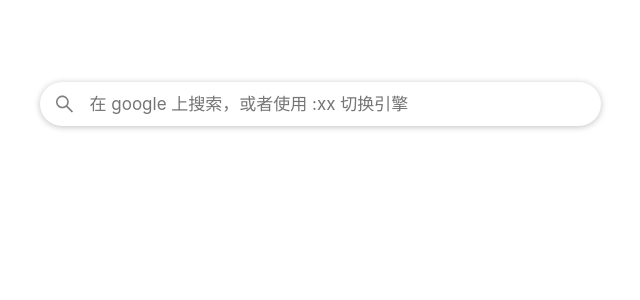
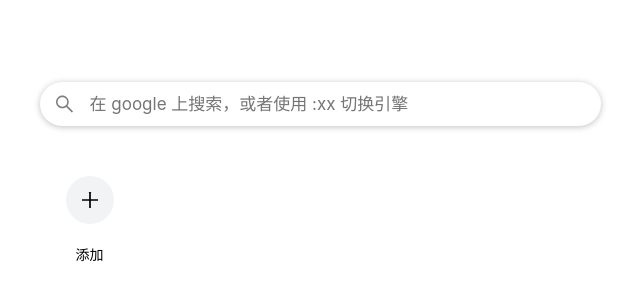
Before and after one commit to fa3eng/hasa-nav, a React app: page / in a window 1280 px wide. Shown: the part 198-498 px from the top of the page, without its empty margins (320-960 px from the left). Built offline with nearby package versions, Linux system fonts and the light colour scheme.

Commit message:
完成MoreSite组件的功能(增删)与样式

```diff
--- a/src/App.tsx
+++ b/src/App.tsx
@@ -1,10 +1,12 @@
 import React from 'react';
 import styled from 'styled-components';
 import Search from './components/Search';
+import MoreSite from './components/MoreSite/MoreSite';
 
 const Layout = styled.div`
   display: flex;
-  justify-content: center;
+  flex-flow: column;
+  align-items: center;
   padding-top: 280px;
   /* border: 1px solid red; */
 `;
@@ -13,6 +15,7 @@
   return (
     <Layout>
       <Search/>
+      <MoreSite/>
     </Layout>
   )
 };
--- /dev/null
+++ b/src/components/MoreSite/AddSite.tsx
@@ -0,0 +1,58 @@
+import { PlusOutlined } from '@ant-design/icons';
+import React from 'react';
+import styled from 'styled-components';
+
+const SiteWrapper = styled.a`
+  display: flex;
+  flex-flow: column;
+  align-items:center;
+  width: 112px;
+  height: 112px;
+  margin-bottom: 10px;
+  padding: 10px 0 3px 0;
+  color: black;
+  border-radius: 7px;
+  &:hover{
+    background-color: #e8e8e9;
+    color: black;
+  };
+`;
+
+const LogoWrapper = styled.div`
+  position: relative;
+  width: 48px;
+  height: 48px;
+  border-radius: 50%;
+  background-color: #f1f3f4;
+  overflow: hidden;
+
+  &>span{
+    position: absolute;
+    top: 50%;
+    left: 50%;
+    transform: translate(-50%, -50%);
+    font-size: 20px;
+  }
+`;
+
+const Title = styled.div`
+  margin-top: 20px;
+`;
+
+
+interface Props {
+  onClick (): void,
+};
+
+const AddSite:React.FC<Props> = (props) => {
+  return (
+    <SiteWrapper {...props}>
+      <LogoWrapper>
+        <PlusOutlined />
+      </LogoWrapper>
+      <Title>添加</Title>
+    </SiteWrapper>
+  );
+}
+
+export default AddSite;
--- /dev/null
+++ b/src/components/MoreSite/MoreSite.tsx
@@ -0,0 +1,71 @@
+import React, { useState } from 'react';
+import styled from 'styled-components'
+import Site from './Site'
+import AddSite from './AddSite'
+
+const MoreSiteWrapper = styled.main`
+  display: flex;
+  flex-wrap: wrap;
+  width: 573px;
+  margin-top: 40px;
+`
+
+const MoreSite:React.FC = () => {
+
+  // 持久化处理
+  const localStorage = window.localStorage;
+  if(!localStorage.getItem('siteList')){
+    localStorage.setItem('siteList', JSON.stringify(
+      [
+        {
+          name: '',
+          url: ''
+        }
+      ]
+    ));
+  }
+  const [siteList, setSiteList] = useState(localStorage.getItem('siteList'));
+
+  // 添加元素 感觉有点丑? 未来可能会重构把它放进组件里面, 外面就留一个简单的函数调用就行
+  const handleClick = () => {
+    const name = window.prompt('name');
+    const url =  window.prompt('url');
+    if((name?.trim() !== '' || url?.trim() !== '') && (name !== null || url !== null)){
+      // 修改本地数据
+      const currentSiteList = JSON.parse(localStorage.getItem('siteList') as string);
+      currentSiteList.push({name, url});
+      localStorage.setItem('siteList', JSON.stringify(currentSiteList));
+      // 修改组件状态, 更新页面
+      setSiteList(localStorage.getItem('siteList'));
+    } else {
+      alert('输入错误, 请重试');
+    }
+  };
+
+  // 响应删除元素
+  const responseRemove = () => {
+    setSiteList(localStorage.getItem('siteList'));
+  }
+
+  interface SiteList {
+    name: string;
+    url: string;
+  };
+
+  return (
+    <MoreSiteWrapper>
+      {
+        (JSON.parse(localStorage.getItem('siteList') as string) as Array<SiteList>).map((item)=> {
+          if(item.url !== ''){
+            return <Site name={item.name} url={item.url} key={Math.random()*10} responseRemove={responseRemove}/>
+          }
+          console.log(item.url);
+        })
+      }
+
+      <AddSite onClick={handleClick} />
+    </MoreSiteWrapper>
+  );
+}
+
+export default MoreSite;
--- /dev/null
+++ b/src/components/MoreSite/Site.tsx
@@ -0,0 +1,114 @@
+import { CloseOutlined, MoreOutlined } from '@ant-design/icons';
+import React, { useState } from 'react';
+import styled from 'styled-components';
+
+const SiteWrapper = styled.a`
+  position: relative;
+  display: flex;
+  flex-flow: column;
+  align-items:center;
+  width: 112px;
+  height: 112px;
+  margin-bottom: 10px;
+  padding: 10px 0 3px 0;
+  color: black;
+  border-radius: 7px;
+  &:hover{
+    background-color: #e8e8e9;
+    color: black;
+  };
+  &:focus{
+    /* 用box-shadow模拟outline 绝了 */
+    box-shadow: 0 0 0 2px pink;
+  }
+`;
+
+const LogoWrapper = styled.div`
+  position: relative;
+  width: 48px;
+  height: 48px;
+  border-radius: 50%;
+  background-color: #f1f3f4;
+  overflow: hidden;
+
+  &>img{
+    position: absolute;
+    top: 50%;
+    left: 50%;
+    transform: translate(-50%, -50%);
+    width: 24px;
+    height: 24px;
+  }
+`;
+
+const Title = styled.div`
+  margin-top: 20px;
+`;
+
+const Menu = styled.span`
+  position: absolute;
+  top: 3px;
+  right: 10px;
+  z-index: 2;
+  &:hover{
+    cursor: default;
+  };
+`;
+
+const MyCloseOutlined = styled(CloseOutlined)`
+  font-size: 12px;
+`;
+
+interface Props  {
+  name: string;
+  url: string;
+  responseRemove: Function;
+}
+
+const MoreSite:React.FC<Props> = (props) => {
+
+  const [visible, setVisible] = useState(false);
+
+  const handleMouseEnter = () => {
+    setVisible(true);
+  };
+  const handleMouseLeave = () => {
+    setVisible(false);
+  };
+
+  // todo 暂时还不弄菜单, 未来会添加编辑功能, 目前只有删除
+  const handleClick = (name:string) => {
+    return (e:React.MouseEvent) => {
+      e.preventDefault();
+      // 处理数据
+      interface SiteList {
+        name: string;
+        url: string;
+      };
+      const result = (JSON.parse(localStorage.getItem('siteList') as string) as Array<SiteList>).filter((item)=> {
+        return item.name !== name;
+      });
+      localStorage.setItem('siteList', JSON.stringify(result));
+      props.responseRemove();
+    }
+  };
+
+  return (
+    <SiteWrapper href={props.url} onMouseEnter={handleMouseEnter} onMouseLeave={handleMouseLeave} target="_blank">
+      {
+        visible ?
+        <Menu onClick={handleClick(props.name)}>
+          <MyCloseOutlined/>
+        </Menu>:
+        <></>
+      }
+      <LogoWrapper>
+        {/* 这里可能还需要做一些检查, 防止没有找到favicon */}
+        <img src={`${props.url}/favicon.ico`} alt=""/>
+      </LogoWrapper>
+      <Title>{props.name}</Title>
+    </SiteWrapper>
+  );
+}
+
+export default MoreSite;
```
